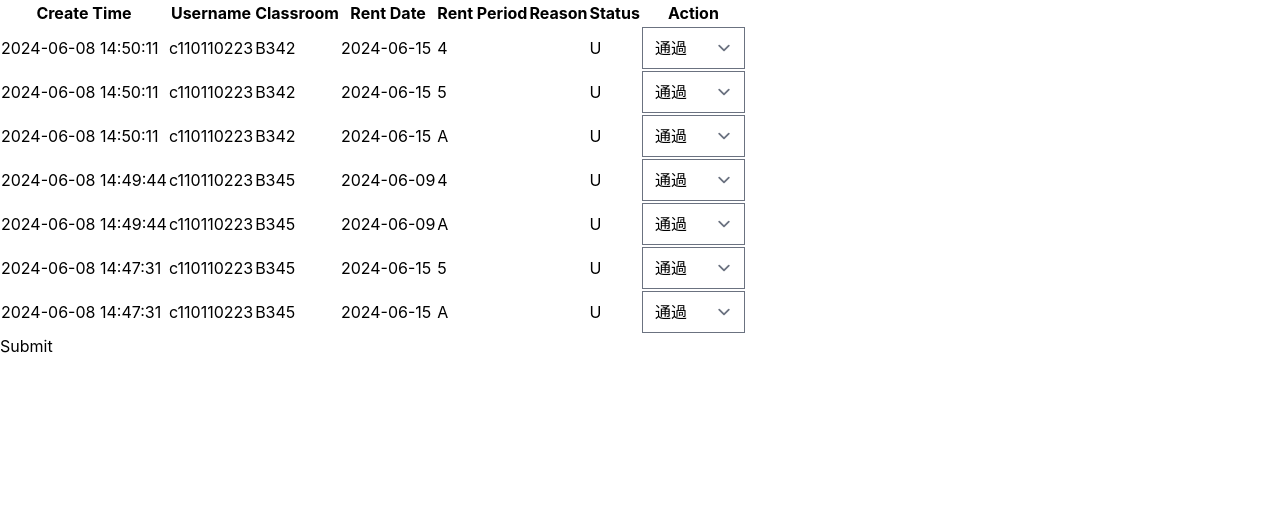
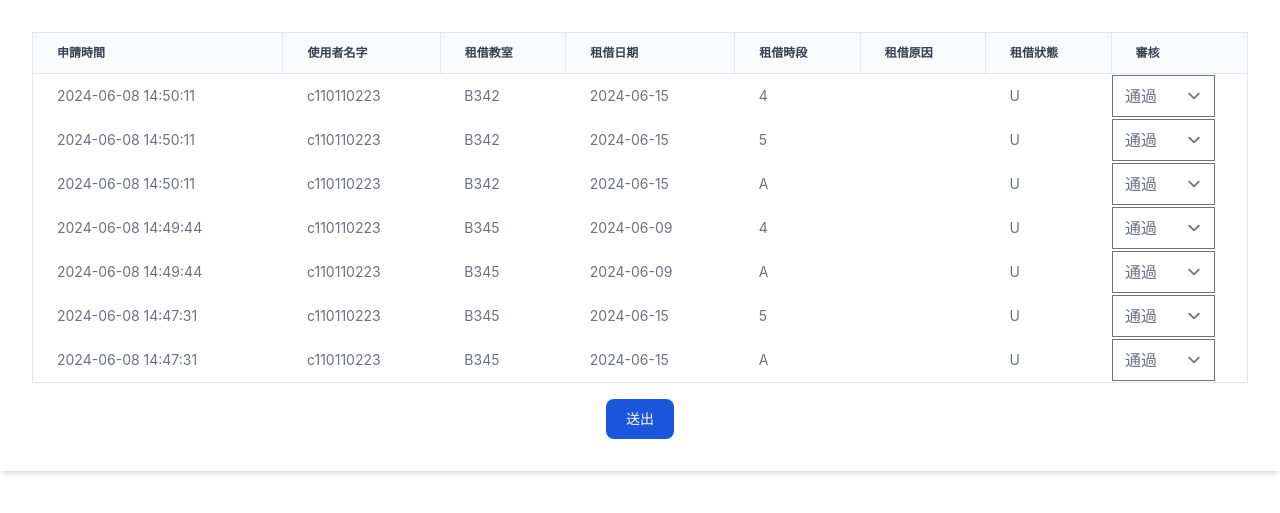
Before and after one commit to vincent9579/NKUST-CCE-DB, a PHP site: page /admin_center.php in a window 1280 px wide. Shown: the part 72-585 px from the top of the page. Run offline with PHP 8.4, Linux system fonts and the light colour scheme; data comes from the database, SQL or seed files in the repository; some libraries are stand-ins or nearby versions.

Commit message:
update: 美化

```diff
--- a/admin_center.php
+++ b/admin_center.php
@@ -38,31 +38,55 @@ $result = $conn->query($sql);
 
 <body class="bg-white dark:bg-gray-900">
     <!-- navigation -->
-    <?php include 'components\navigaion.php'; ?>
+    <?php include './components/navigaion.php'; ?>
 
     <!-- 在這裡插入你的內容 -->
     <?php if ($result->num_rows > 0): ?>
     <form action="approve.php" method="post">
-            <table border="1">
+        <div class="relative overflow-x-auto shadow-md  sm:p-6 lg:p-8 ">
+            <table class="w-full text-sm text-left rtl:text-right text-gray-500 dark:text-gray-400 border-collapse border border-gray-200 dark:border-gray-700">
+                <thead class="text-xs text-gray-700 uppercase bg-gray-50 dark:bg-gray-700 dark:text-gray-400">
                     <tr>
-                    <th>Create Time</th>
-                    <th>Username</th>
-                    <th>Classroom</th>
-                    <th>Rent Date</th>
-                    <th>Rent Period</th>
-                    <th>Reason</th>
-                    <th>Status</th>
-                    <th>Action</th>
+                        <th class="px-6 py-3 border border-gray-200 dark:border-gray-700">
+                            申請時間
+                        </th>
+                        <th class="px-6 py-3 border border-gray-200 dark:border-gray-700">
+                            使用者名字
+                        </th>
+                        <th class="px-6 py-3 border border-gray-200 dark:border-gray-700">
+                            租借教室
+                        </th>
+                        <th class="px-6 py-3 border border-gray-200 dark:border-gray-700">
+                            租借日期
+                        </th>
+                        <th class="px-6 py-3 border border-gray-200 dark:border-gray-700">
+                            租借時段
+                        </th>
+                        <th class="px-6 py-3 border border-gray-200 dark:border-gray-700">
+                            租借原因
+                        </th>
+                        <th class="px-6 py-3 border border-gray-200 dark:border-gray-700">
+                            租借狀態
+                        </th>
+                        <th class="px-6 py-3 border border-gray-200 dark:border-gray-700">
+                            審核
+                        </th>
                     </tr>
+                </thead>
+                <tbody>
+                    <?php else: ?>
+                        <p>No rentals found.</p>
+                    <?php endif; ?>
+                        <?php $conn->close(); ?>
                         <?php while($row = $result->fetch_assoc()): ?>
-                    <tr>
-                        <td><?php echo $row['create_time']; ?></td>
-                        <td><?php echo $row['username']; ?></td>
-                        <td><?php echo $row['classroom']; ?></td>
-                        <td><?php echo $row['rent_date']; ?></td>
-                        <td><?php echo $row['rent_period']; ?></td>
-                        <td><?php echo $row['reason']; ?></td>
-                        <td><?php echo $row['rent_status']; ?></td>
+                            <tr class="bg-white dark:bg-gray-800 px-6 py-3">
+                                <td class="bg-white dark:bg-gray-800 px-6 py-3"><?php echo $row['create_time']; ?></td>
+                                <td class="bg-white dark:bg-gray-800 px-6 py-3"><?php echo $row['username']; ?></td>
+                                <td class="bg-white dark:bg-gray-800 px-6 py-3"><?php echo $row['classroom']; ?></td>
+                                <td class="bg-white dark:bg-gray-800 px-6 py-3"><?php echo $row['rent_date']; ?></td>
+                                <td class="bg-white dark:bg-gray-800 px-6 py-3"><?php echo $row['rent_period']; ?></td>
+                                <td class="bg-white dark:bg-gray-800 px-6 py-3"><?php echo $row['reason']; ?></td>
+                                <td class="bg-white dark:bg-gray-800 px-6 py-3"><?php echo $row['rent_status']; ?></td>
                                 <td>
                                     <?php if ($row['rent_status'] == 'U'): ?>
                                         <select name="status[<?php echo $row['create_time']; ?>]">
@@ -76,12 +100,16 @@ $result = $conn->query($sql);
                             </tr>
                         <?php endwhile; ?>
                 </table>
-            <input type="submit" value="Submit">
+                <div class="flex justify-center mt-4">
+                    <button type="submit"
+                    class="text-white inline-flex items-center bg-blue-700 hover:bg-blue-800 focus:ring-4 focus:outline-none focus:ring-blue-300 font-medium rounded-lg text-sm px-5 py-2.5 text-center dark:bg-blue-600 dark:hover:bg-blue-700 dark:focus:ring-blue-800">送出</button>
+                </div>
+
+                </tbody>
+            </table>
+        </div>
     </form>
-    <?php else: ?>
-        <p>No rentals found.</p>
-    <?php endif; ?>
-    <?php $conn->close(); ?>
+
 
 
     <script src="./static/js/theme-toggle.js"></script>
```
Lines whose indentation alone changed are shown as unchanged.
